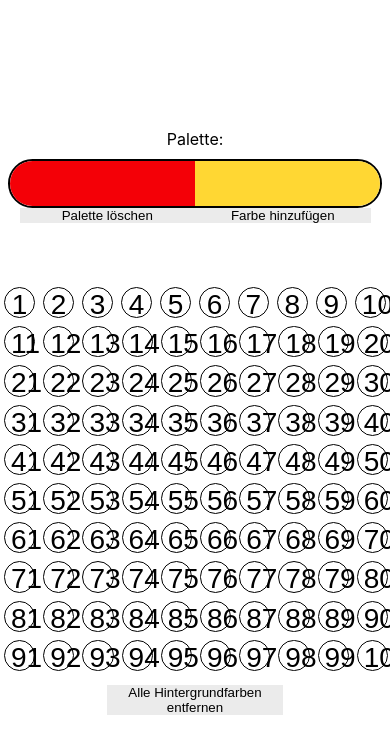
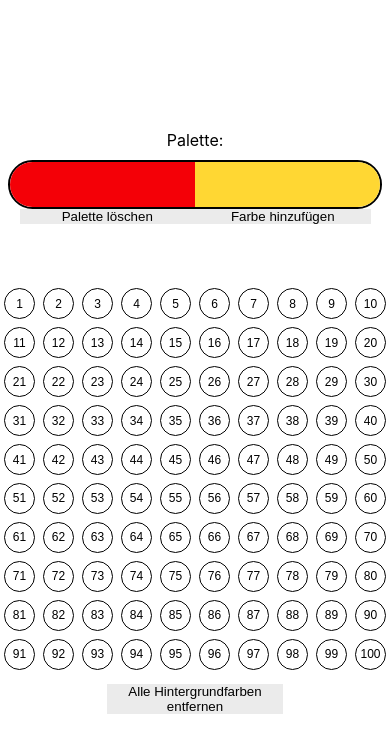
Before and after one commit to DunjaWohlers/math-beginner, a React (Create React App) app: page / in a window 390 px wide. Shown: the top 754 px of the page. Built offline with nearby package versions, Linux system fonts and the light colour scheme.

Commit message:
design fix (for mobile)

```diff
--- a/src/components/tableOfNumbers.css
+++ b/src/components/tableOfNumbers.css
@@ -15,8 +15,9 @@
     background-color: transparent;
     height: 8vw;
     border-radius:8vw;
-    margin:4px;
+    margin:1vw;
     font-size: inherit;
+    padding:0;
 }
 
 .chosenColor {
@@ -45,3 +46,21 @@
 .buttonRowBottom > button {
     margin: 0 auto 0 auto;
 }
+
+@media screen and (max-width: 500px){
+    .numberTableRow{
+        font-size: 18px;
+    }
+}
+
+@media screen and (max-width: 400px){
+    .numberTableRow{
+        font-size: 12px;
+    }
+}
+
+@media screen and (max-width: 300px){
+    .numberTableRow{
+        font-size: 8px;
+    }
+}
```
